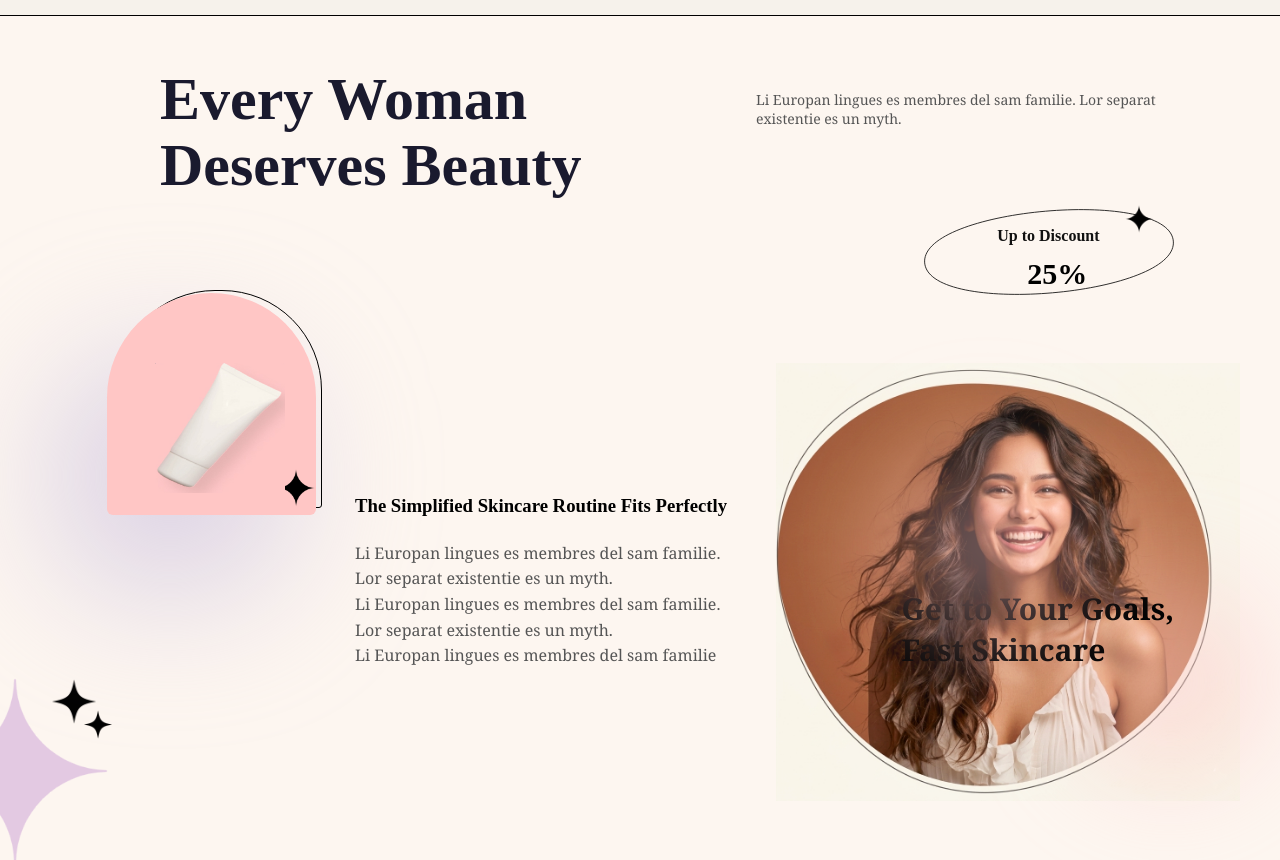
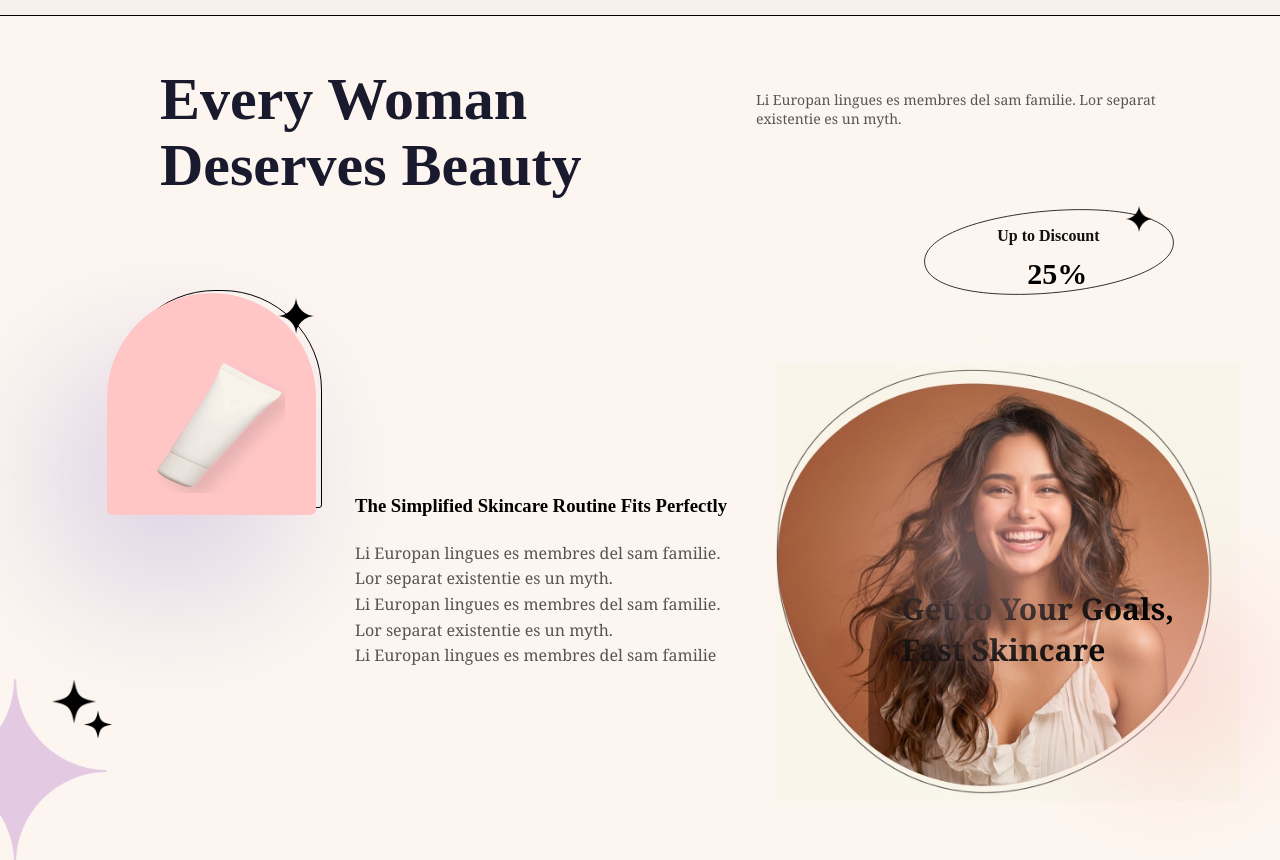
Before and after one commit to ANWINBABY/glodenskin, a React (Create React App) app: page / in a window 1280 px wide. Shown: the part 986-1846 px from the top of the page. Built offline with nearby package versions, Linux system fonts and the light colour scheme.

Commit message:
Update marquee.css

```diff
--- a/src/styles/marquee.css
+++ b/src/styles/marquee.css
@@ -123,7 +123,7 @@ position: absolute;
 
 .custom-stars {
     position: absolute;
-    bottom: -230px;
+    bottom: -58px;
     right: 54px;
     width: 200px;
     z-index: 3;
```
